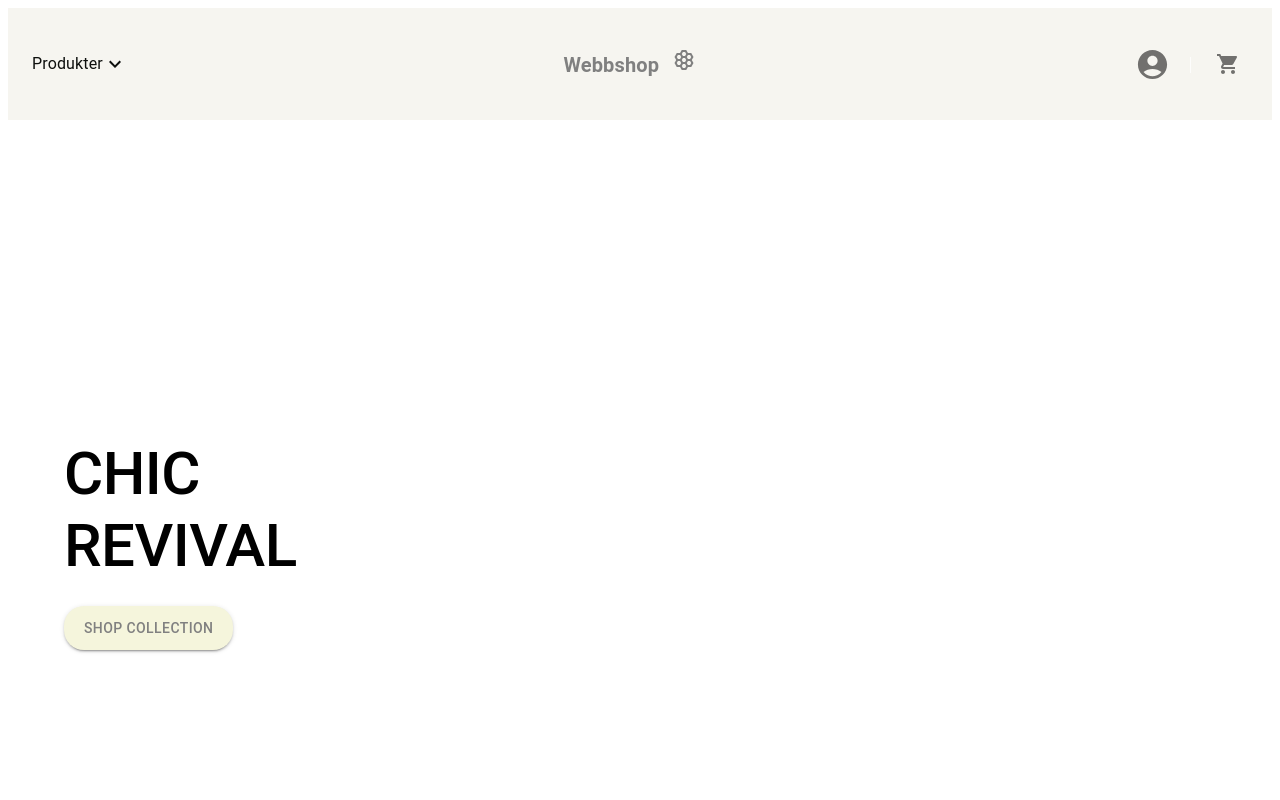
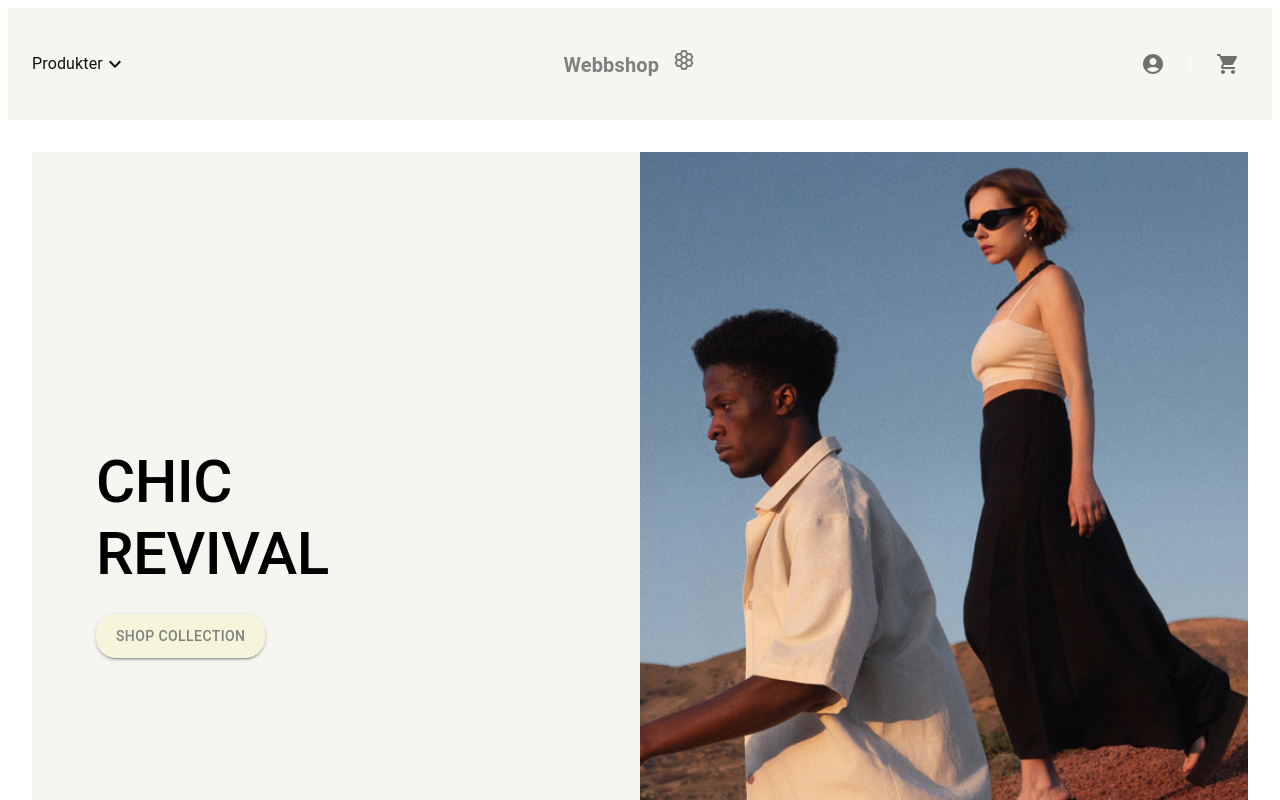
Before and after one commit to l-halvarsson/gik2xk-12-projekt, a React (Vite) app in the folder client/: page / in a window 1280 px wide. Shown: the top 800 px of the page. Built offline with nearby package versions, Linux system fonts and the light colour scheme.

Commit message:
uppdaterad
funkar ej

```diff
--- a/client/src/components/Navbar.jsx
+++ b/client/src/components/Navbar.jsx
@@ -39,15 +39,16 @@ function Navbar(){
     function closeMenuDropDown() {
         setMenuDropDown(null);
     }
+
+
     const [loginOpen, setLoginOpen] = useState(false);
     const [userId, setUserId] = useState(localStorage.getItem("userId") || "");
     const [userName, setUserName] = useState("");
-
     async function handleLogin() {
         try {
             const response = await axios.get(`/users/${userId}`);
             const user = response.data;
-            localStorage.setItem("UserId", userId);
+            localStorage.setItem("userId", userId);
             setUserName(user.firstName);
             setLoginOpen(false);
             alert("Inloggad som användare " + user.firstName);
@@ -61,6 +62,13 @@ function Navbar(){
     function goToAdmin() {
         navigate("/admin");
     }
+
+
+    const [cartUpdated, setCartUpdated] = useState(false);
+    const updateCart = () => {
+        setCartOpen(true); // Öppna varukorg när den uppdateras
+    };
+
 
     return (
         <AppBar position="sticky" sx={{height: "7rem", backgroundColor: "#F6F5F0", boxShadow: 'none'}}>
@@ -77,7 +85,6 @@ function Navbar(){
                         </MenuItem>
                     </Menu>
                 </Box>
-
                 {/* Mitten - logo */}
                 <Typography variant="h6" sx={{ fontWeight: "bold" }}>
                     <Link to="/" style={{ textDecoration: "none", color: "grey", alignItems: "center"}}>
@@ -101,7 +108,7 @@ function Navbar(){
                         onClick={() => setLoginOpen(true)}
                         sx={{ width: 40, height: 40 }}
                     >
-                        <AccountCircleIcon fontSize="large" />
+                        <AccountCircleIcon/>
                     </IconButton>
                 )}
 
@@ -122,7 +129,7 @@ function Navbar(){
             {/* Varukorgens sidopanel */}
             <Drawer anchor="right" open={cartOpen}  onClose={toggleCart(false)}>
                 <Box sx={{ width: 300, p: 2 }}>
-                    <Cart userId={userId} />
+                    <Cart userId={userId} updateCart={updateCart} />
                 </Box>
             </Drawer>
 
--- a/client/src/components/ProductItemLarge.jsx
+++ b/client/src/components/ProductItemLarge.jsx
@@ -8,26 +8,24 @@ import { addProductToCart } from "../services/CartService";
 
 
 
-function ProductItemLarge({ product, userId }){
+function ProductItemLarge({ product, userId, updateCart }){
   if (!product) return null;
 
 
   const handleAddToCart = async () => {
+
 
     if (!userId) {
       alert("Du måste vara inloggad för att lägga till produkter i varukorgen.");
       return;
   }
 
-  if (!product?.id) {
-      alert("Produkten saknas eller har inget ID.");
-      return;
-  }
 
     try {
       const amount = 1; // ???
       await addProductToCart(userId, product.id, amount); // Anropa service-funktionen
       alert(`${product.title} har lagts till i din varukorg!`);
+      updateCart();
     } catch (error) {
       alert("Det gick inte att lägga till produkten i varukorgen.");
     }
--- a/client/src/components/ProductList.jsx
+++ b/client/src/components/ProductList.jsx
@@ -1,35 +1,4 @@
-
-/*import ProductItemSmall from './ProductItemSmall';
-import { getAllProducts } from '../services/ProductService';
-// useEffect för att hämta produkter när sidan laddas
-//useState för att lagra produkterna i frontend så de kan visas
 import { useEffect, useState } from 'react';
-
-function ProductList() {
-    // En react Hook - används för att skapa och hantera tillstånd
-    const [products, setProducts] = useState([]);
-    useEffect (() => {
-        getAllProducts().then((data) => {
-            setProducts(data);
-        });
-    }, []);
-    return (
-        <ul>
-          {products.length > 0 ? (
-            products.map((product) => (
-              <li key={product.id}>
-                <ProductItemSmall product={product} />
-              </li>
-            ))
-          ) : (
-            <p>Inga produkter hittades.</p>
-          )}
-        </ul>
-      );
-    }
-
-    export default ProductList;*/
-    import { useEffect, useState } from 'react';
 import { Grid } from "@mui/material";
 import ProductItemSmall from './ProductItemSmall';
 import { getAllProducts } from '../services/ProductService'; // Se till att importen är rätt
@@ -47,7 +16,7 @@ function ProductList() {
 
     return (
         <Grid container spacing={2}>
-            {products.length > 0 ? (
+            {Array.isArray(products) && products.length > 0 ? (
                 products.map((product) => (
                     <Grid item xs={12} sm={6} md={4} key={product.id}>
                         <ProductItemSmall product={product} />
--- a/client/src/views/Home.jsx
+++ b/client/src/views/Home.jsx
@@ -1,13 +1,26 @@
 import React from "react";
-import { Box, Button, Typography, Container, Grid, Paper } from "@mui/material";
+import { Box, Button, Typography, Container, Grid } from "@mui/material";
 import { Link } from "react-router-dom";
+import bannerImage from "../assets/homepage.png";
 
 function Home() {
   return (
-      <Container maxWidth="lg">
-        <Grid container spacing={2} alignItems="center" sx={{ height: "100vh" }}>
+    <Grid container sx={{ height: "100vh" }}>
       {/* Vänster sektion med text och knapp */}
-          <Grid item xs={12} md={6}>
+      <Grid
+        item
+        xs={12}
+        md={6}
+        sx={{
+          bgcolor: "#F6F5F0",
+          height: "100%",
+          display: "flex",
+          flexDirection: "column",
+          justifyContent: "center",
+          alignItems: "flex-start",
+          px: 8,
+        }}
+      >
         <Typography variant="h2" sx={{ fontWeight: 500 }}>
           CHIC <br /> REVIVAL
         </Typography>
@@ -15,26 +28,32 @@ function Home() {
           component={Link}
           to="/products"
           variant="contained"
-              sx={{ mt: 3, backgroundColor: "#F5F5DC", borderRadius: 5, padding: "10px 20px", color: "gray" }}
+          sx={{
+            mt: 3,
+            backgroundColor: "#F5F5DC",
+            borderRadius: 5,
+            padding: "10px 20px",
+            color: "gray",
+          }}
         >
           Shop Collection
         </Button>
       </Grid>
 
       {/* Höger sektion med bild */}
-          <Grid item xs={12} md={6}>
-
-          {/* Förberett för bild
+      <Grid item xs={12} md={6} sx={{ height: "100%" }}>
         <Box
           component="img"
-            src="https://source.unsplash.com/random/800x600?fashion" // Byt ut mot din egen bild
+          src={bannerImage}
           alt="Fashion Banner"
-            sx={{ width: "100%", borderRadius: 2 }}
-          /> */}
-
+          sx={{
+            width: "100%",
+            height: "100%",
+            objectFit: "cover",
+          }}
+        />
       </Grid>
     </Grid>
-      </Container>
   );
 }
 
```
Also changed, not shown: 1 other file (tests, documents, lock files or other folders). Lines whose indentation alone changed are shown as unchanged.
